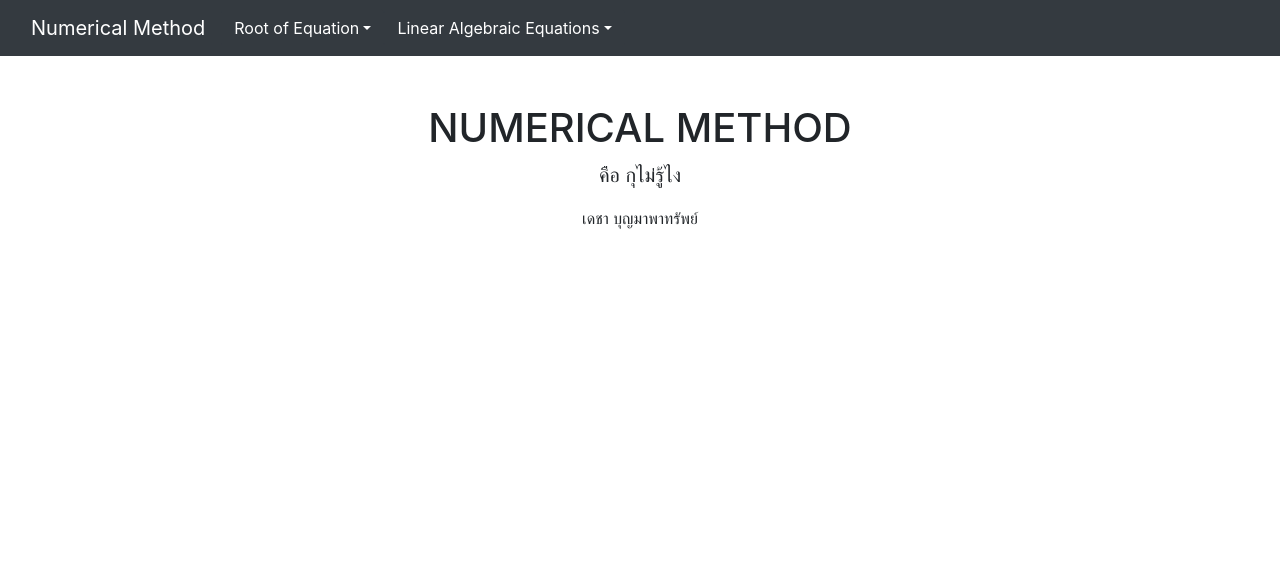
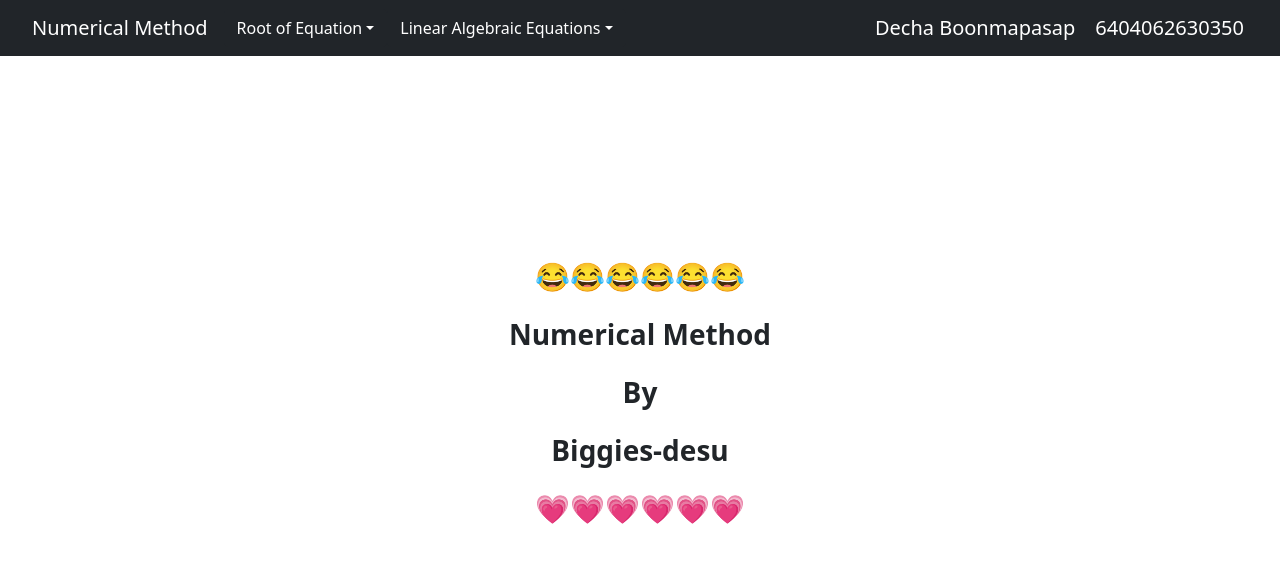
Before and after one commit to biggies-desu/Numerical-Method, a React (Create React App) app: page / in a window 1280 px wide. Shown: the top 562 px of the page. Built offline with nearby package versions, Linux system fonts and the light colour scheme.

Commit message:
navbar done

```diff
--- a/src/App.js
+++ b/src/App.js
@@ -1,6 +1,6 @@
 import './App.css';
 import './css/styles.css';
-
+import 'bootstrap';
 
 function App() {
   return (
@@ -8,16 +8,16 @@ function App() {
       <header className="App-header">
         <head>
         <meta charset="utf-8" />
-        <meta name="viewport" content="width=device-width, initial-scale=1, shrink-to-fit=no" />
+        <meta name="viewport" content="width=device-width, initial-scale=1"/>
         <meta name="description" content="Numerical Method React project for education." />
         <meta name="author" content="TechnicalMaid :)" />
+        <link href="https://cdn.jsdelivr.net/npm/bootstrap@5.2.1/dist/css/bootstrap.min.css" rel="stylesheet" integrity="sha384-iYQeCzEYFbKjA/T2uDLTpkwGzCiq6soy8tYaI1GyVh/UjpbCx/TYkiZhlZB6+fzT" crossorigin="anonymous"></link>
         </head>
         <body>
-        <link rel="stylesheet" href="https://cdn.jsdelivr.net/npm/bootstrap@4.0.0/dist/css/bootstrap.min.css" integrity="sha384-Gn5384xqQ1aoWXA+058RXPxPg6fy4IWvTNh0E263XmFcJlSAwiGgFAW/dAiS6JXm" crossorigin="anonymous"></link>
         <nav class="navbar navbar-expand-lg navbar-dark bg-dark">
           <div class="container-fluid">
             <a class="navbar-brand" href="#">
-            Numerical Method
+            &emsp;Numerical Method
             </a>
             <button class="navbar-toggler" type="button" data-bs-toggle="collapse" data-bs-target="#navbarNavDarkDropdown" aria-controls="navbarNavDarkDropdown" aria-expanded="false" aria-label="Toggle navigation">
               <span class="navbar-toggler-icon"></span>
@@ -28,7 +28,7 @@ function App() {
                   <a class="btn btn-dark dropdown-toggle bg-dark" href="#" role="button" data-bs-toggle="dropdown" aria-expanded="false">
                   Root of Equation
                   </a>
-                  <ul class="dropdown-menu dropdown-  dark">
+                  <ul class="dropdown-menu">
                     <li><a class="dropdown-item" href="#">Bisection Method</a></li>
                     <li><a class="dropdown-item" href="#">False-Position Method</a></li>
                     <li><a class="dropdown-item" href="#">One-point Iteration Method</a></li>
@@ -52,25 +52,28 @@ function App() {
                     <li><a class="dropdown-item" href="#">Conjugate Gradient Iteration</a></li>
                   </ul>
                 </li>
+              </ul>
+            </div>
+          </div>
+          <a class="navbar-brand" href="#">
+            &emsp;Decha Boonmapasap&emsp;6404062630350&emsp;
+          </a>
+        </nav>
 
-              </ul>
-
-            </div>
-
-          </div>
-        </nav>
         <div class="container">
-            <div class="text-center mt-5">
-                <h1>NUMERICAL METHOD</h1>
-                <p class="lead">คือ กุไม่รู้ไง</p>
-                <p>เดชา บุญมาพาทรัพย์</p>
+            <div class="text-center fw-bold text-dark position-absolute top-50 start-50 translate-middle fs-3">
+                <p>&#128514;&#128514;&#128514;&#128514;&#128514;&#128514;</p>
+                <p>Numerical Method</p>
+                <p>By</p>
+                <p>Biggies-desu</p>
+                <p>&#128151;&#128151;&#128151;&#128151;&#128151;&#128151;</p>
             </div>
         </div>
-        <script src="https://cdn.jsdelivr.net/npm/bootstrap@5.1.3/dist/js/bootstrap.bundle.min.js"></script>
-        <script src="js/scripts.js"></script>
         <script src="https://code.jquery.com/jquery-3.2.1.slim.min.js" integrity="sha384-KJ3o2DKtIkvYIK3UENzmM7KCkRr/rE9/Qpg6aAZGJwFDMVNA/GpGFF93hXpG5KkN" crossorigin="anonymous"></script>
         <script src="https://cdn.jsdelivr.net/npm/popper.js@1.12.9/dist/umd/popper.min.js" integrity="sha384-ApNbgh9B+Y1QKtv3Rn7W3mgPxhU9K/ScQsAP7hUibX39j7fakFPskvXusvfa0b4Q" crossorigin="anonymous"></script>
-        <script src="https://cdn.jsdelivr.net/npm/bootstrap@4.0.0/dist/js/bootstrap.min.js" integrity="sha384-JZR6Spejh4U02d8jOt6vLEHfe/JQGiRRSQQxSfFWpi1MquVdAyjUar5+76PVCmYl" crossorigin="anonymous"></script>
+        <script src="https://cdn.jsdelivr.net/npm/bootstrap@5.2.1/dist/js/bootstrap.bundle.min.js "></script>
+        <script src="js/scripts.js"></script>
+
 
 
     </body>
@@ -79,4 +82,6 @@ function App() {
   );
 }
 
+
+
 export default App;
```
Also changed, not shown: src/test.js (deleted, +0 -19 lines).
